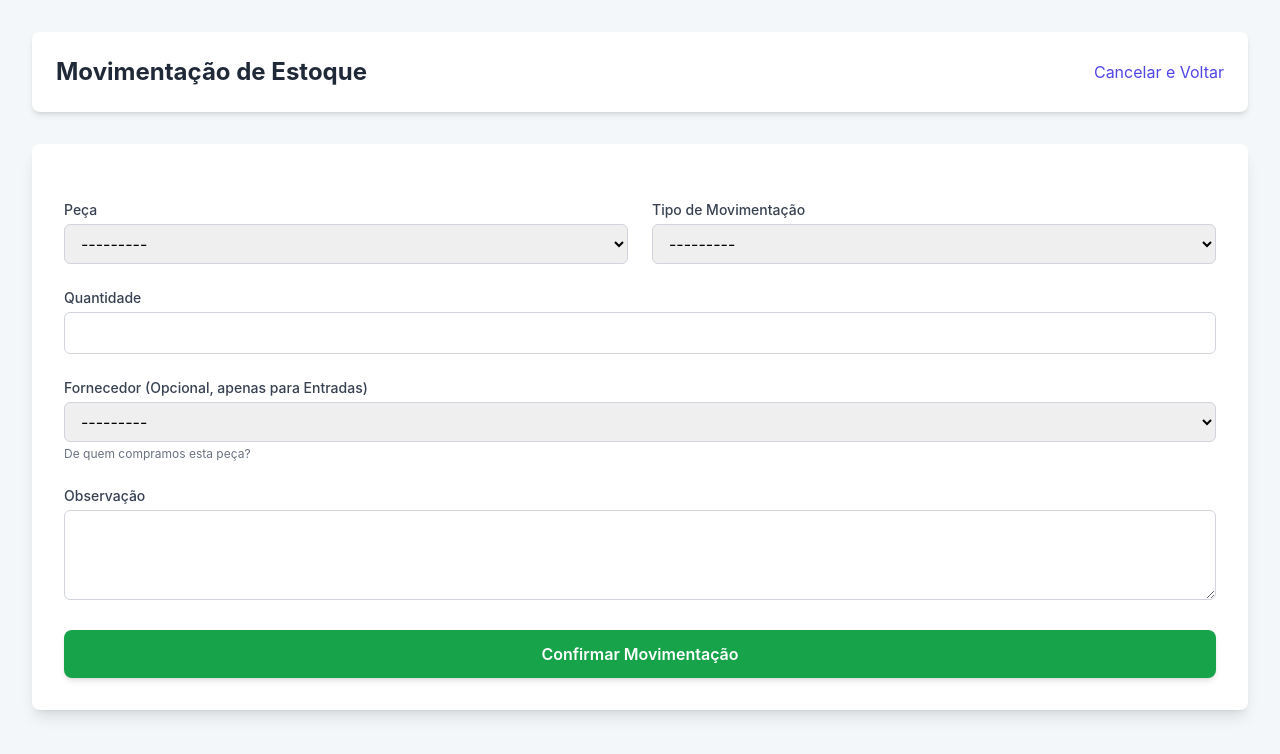
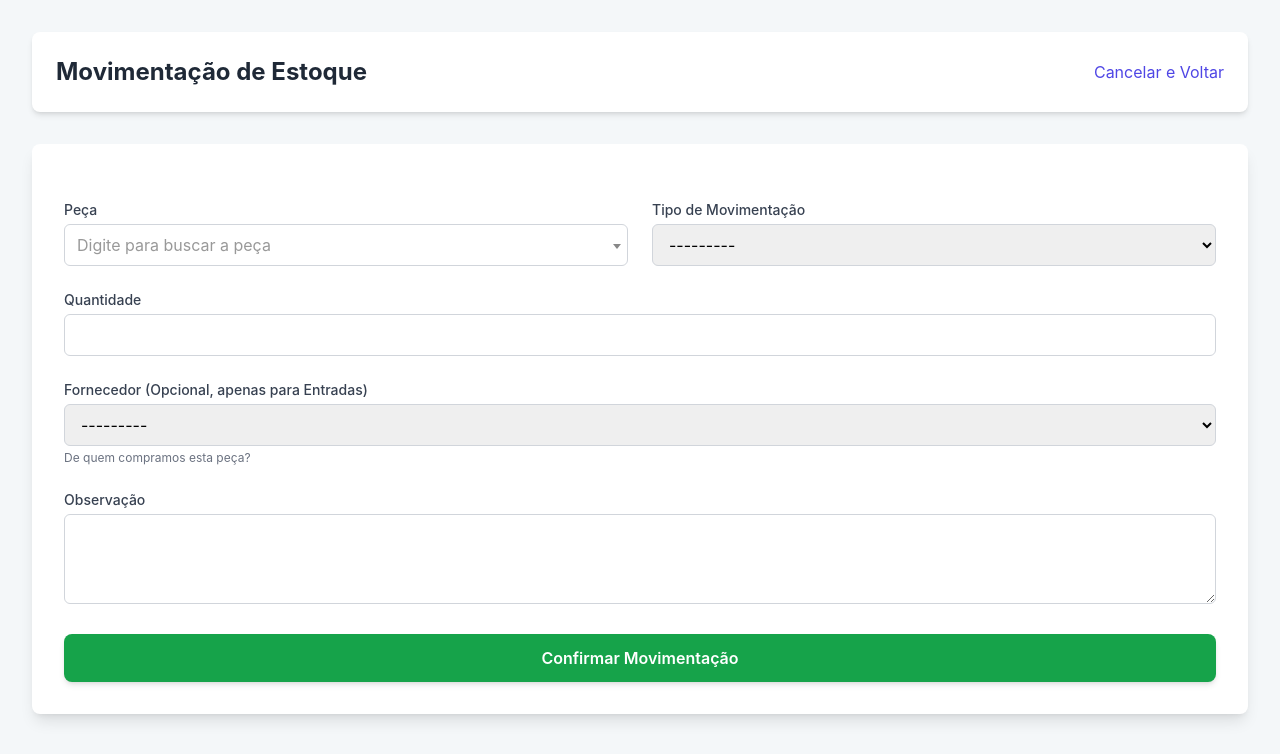
Before and after one commit to MatheusDiniz00/sistema-estoque, a Django app: page /movimentar/ in a window 1280 px wide. Shown: the top 754 px of the page. Run offline with Django 5.2, Linux system fonts and the light colour scheme; a user stored in the database is signed in; data comes from the database, SQL or seed files in the repository; both versions use the stored data as it was after the commit; some libraries are stand-ins or nearby versions.

Commit message:
Enviando sistema atualizado com filtragem por nome em registro de movimentações

```diff
--- a/estoque/forms.py
+++ b/estoque/forms.py
@@ -57,9 +57,21 @@ class MovimentacaoForm(forms.ModelForm):
         model = Movimentacao
         fields = ['peca', 'tipo', 'quantidade_movimentada', 'fornecedor', 'observacao']
         widgets = {
-            'peca': forms.Select(attrs={'class': 'form-select'}),
-            'tipo': forms.Select(attrs={'class': 'form-select'}),
-            'quantidade_movimentada': forms.NumberInput(attrs={'class': 'form-input', 'min': 1}),
-            'fornecedor': forms.Select(attrs={'class': 'form-select'}),
-            'observacao': forms.Textarea(attrs={'class': 'form-textarea', 'rows': 3}),
+            'peca': forms.Select(attrs={
+                'class': 'select2 form-select'
+            }),
+            'tipo': forms.Select(attrs={
+                'class': 'form-select'
+            }),
+            'quantidade_movimentada': forms.NumberInput(attrs={
+                'class': 'form-input',
+                'min': 1
+            }),
+            'fornecedor': forms.Select(attrs={
+                'class': 'form-select'
+            }),
+            'observacao': forms.Textarea(attrs={
+                'class': 'form-textarea',
+                'rows': 3
+            }),
         }
--- a/estoque/templates/estoque/movimentar_peca.html
+++ b/estoque/templates/estoque/movimentar_peca.html
@@ -4,20 +4,99 @@
     <meta charset="UTF-8">
     <meta name="viewport" content="width=device-width, initial-scale=1.0">
     <title>{{ titulo }}</title>
+
     <script src="https://cdn.tailwindcss.com"></script>
+
+    <!-- Select2 CSS -->
+    <link href="https://cdn.jsdelivr.net/npm/select2@4.1.0-rc.0/dist/css/select2.min.css" rel="stylesheet" />
+
     <style>
-        body { font-family: 'Inter', sans-serif; background-color: #f4f7f9; }
-        .container { max-width: 800px; }
-        .form-select, .form-input, .form-textarea { padding: 0.5rem 0.75rem; border: 1px solid #d1d5db; width: 100%; border-radius: 0.375rem; }
+
+                /* Força altura igual para todos selects */
+        select.form-select {
+            height: 42px;
+        }
+
+        /* Select2 container */
+        .select2-container {
+            width: 100% !important;
+        }
+
+        /* Caixa principal */
+        .select2-container .select2-selection--single {
+            height: 42px !important;
+            border: 1px solid #d1d5db !important;
+            border-radius: 0.375rem !important;
+            display: flex !important;
+            align-items: center !important;
+        }
+
+        /* Texto interno */
+        .select2-selection__rendered {
+            line-height: 42px !important;
+            padding-left: 12px !important;
+        }
+
+        /* Seta */
+        .select2-selection__arrow {
+            height: 42px !important;
+        }
+
+
+        body {
+            font-family: 'Inter', sans-serif;
+            background-color: #f4f7f9;
+        }
+
+        .container {
+            max-width: 800px;
+        }
+
+        .form-select,
+        .form-input {
+            padding: 0.5rem 0.75rem;
+            border: 1px solid #d1d5db;
+            width: 100%;
+            border-radius: 0.375rem;
+            height: 42px;
+        }
+
+        .form-textarea {
+            padding: 0.5rem 0.75rem;
+            border: 1px solid #d1d5db;
+            width: 100%;
+            border-radius: 0.375rem;
+            resize: vertical;
+        }
+
+
+        /* ===== Ajuste visual do Select2 ===== */
+
+        .select2-selection__rendered {
+            line-height: normal !important;
+            padding-left: 12px !important;
+        }
+
+        .select2-selection__arrow {
+            height: 100% !important;
+        }
+
+        .select2-container--default.select2-container--focus .select2-selection--single {
+            border-color: #6366f1 !important;
+            box-shadow: 0 0 0 1px #6366f1 !important;
+        }
     </style>
 </head>
+
 <body class="p-4 md:p-8">
 
     <div class="container mx-auto">
 
         <div class="mb-8 bg-white p-6 rounded-lg shadow-md flex justify-between items-center">
             <h1 class="text-2xl font-bold text-gray-800">{{ titulo }}</h1>
-            <a href="{% url 'lista_pecas' %}" class="text-indigo-600 hover:text-indigo-800">Cancelar e Voltar</a>
+            <a href="{% url 'lista_pecas' %}" class="text-indigo-600 hover:text-indigo-800">
+                Cancelar e Voltar
+            </a>
         </div>
 
         <div class="bg-white p-8 rounded-lg shadow-lg">
@@ -35,40 +114,68 @@
                 {% endif %}
 
                 <div class="grid grid-cols-1 md:grid-cols-2 gap-6">
+
                     <div>
                         <label class="block text-sm font-medium text-gray-700 mb-1">Peça</label>
                         {{ form.peca }}
                     </div>
 
                     <div>
-                        <label class="block text-sm font-medium text-gray-700 mb-1">Tipo de Movimentação</label>
+                        <label class="block text-sm font-medium text-gray-700 mb-1">
+                            Tipo de Movimentação
+                        </label>
                         {{ form.tipo }}
                     </div>
 
                     <div class="md:col-span-2">
-                        <label class="block text-sm font-medium text-gray-700 mb-1">Quantidade</label>
+                        <label class="block text-sm font-medium text-gray-700 mb-1">
+                            Quantidade
+                        </label>
                         {{ form.quantidade_movimentada }}
                     </div>
 
-                    <!-- Novo Campo de Fornecedor -->
                     <div class="md:col-span-2">
-                        <label class="block text-sm font-medium text-gray-700 mb-1">Fornecedor (Opcional, apenas para Entradas)</label>
+                        <label class="block text-sm font-medium text-gray-700 mb-1">
+                            Fornecedor (Opcional, apenas para Entradas)
+                        </label>
                         {{ form.fornecedor }}
-                        <p class="text-xs text-gray-500 mt-1">De quem compramos esta peça?</p>
+                        <p class="text-xs text-gray-500 mt-1">
+                            De quem compramos esta peça?
+                        </p>
                     </div>
                 </div>
 
                 <div>
-                    <label class="block text-sm font-medium text-gray-700 mb-1">Observação</label>
+                    <label class="block text-sm font-medium text-gray-700 mb-1">
+                        Observação
+                    </label>
                     {{ form.observacao }}
                 </div>
 
-                <button type="submit" class="w-full bg-green-600 hover:bg-green-700 text-white font-semibold py-3 px-4 rounded-lg shadow-md transition">
+                <button type="submit"
+                    class="w-full bg-green-600 hover:bg-green-700 text-white font-semibold py-3 px-4 rounded-lg shadow-md transition">
                     Confirmar Movimentação
                 </button>
+
             </form>
         </div>
+    </div>
 
-    </div>
+    <!-- jQuery -->
+    <script src="https://code.jquery.com/jquery-3.6.0.min.js"></script>
+
+    <!-- Select2 JS -->
+    <script src="https://cdn.jsdelivr.net/npm/select2@4.1.0-rc.0/dist/js/select2.min.js"></script>
+
+    <script>
+        $(function() {
+            $('.select2').select2({
+                placeholder: "Digite para buscar a peça",
+                allowClear: true,
+                width: '100%'
+            });
+        });
+    </script>
+
 </body>
 </html>
--- a/estoque/templates/estoque/relatorio.html
+++ b/estoque/templates/estoque/relatorio.html
@@ -60,6 +60,7 @@
                     <tr>
                         <th class="px-6 py-3 text-left text-xs font-medium text-gray-500 uppercase">Data/Hora</th>
                         <th class="px-6 py-3 text-left text-xs font-medium text-gray-500 uppercase">Peça</th>
+                        <th class="px-6 py-3 text-left text-xs font-medium text-gray-500 uppercase">Modelo do Celular</th>
                         <th class="px-6 py-3 text-left text-xs font-medium text-gray-500 uppercase">Quantidade</th>
                         <th class="px-6 py-3 text-left text-xs font-medium text-gray-500 uppercase">Observação</th>
                     </tr>
@@ -73,6 +74,9 @@
                             <td class="px-6 py-4 text-sm font-medium text-gray-900">
                                 {{ mov.peca.nome }}
                             </td>
+                            <td class="px-6 py-4 text-sm text-gray-800">
+                                {{ mov.peca.modelo_celular }}
+                            </td>
                             <td class="px-6 py-4 text-sm text-red-600 font-bold">
                                 -{{ mov.quantidade_movimentada }}
                             </td>
@@ -82,7 +86,7 @@
                         </tr>
                     {% empty %}
                         <tr>
-                            <td colspan="4" class="px-6 py-12 text-center text-gray-500 italic">
+                            <td colspan="5" class="px-6 py-12 text-center text-gray-500 italic">
                                 Nenhuma saída registrada neste período.
                             </td>
                         </tr>
```
Also changed, not shown: db.sqlite3, 1 other file.
